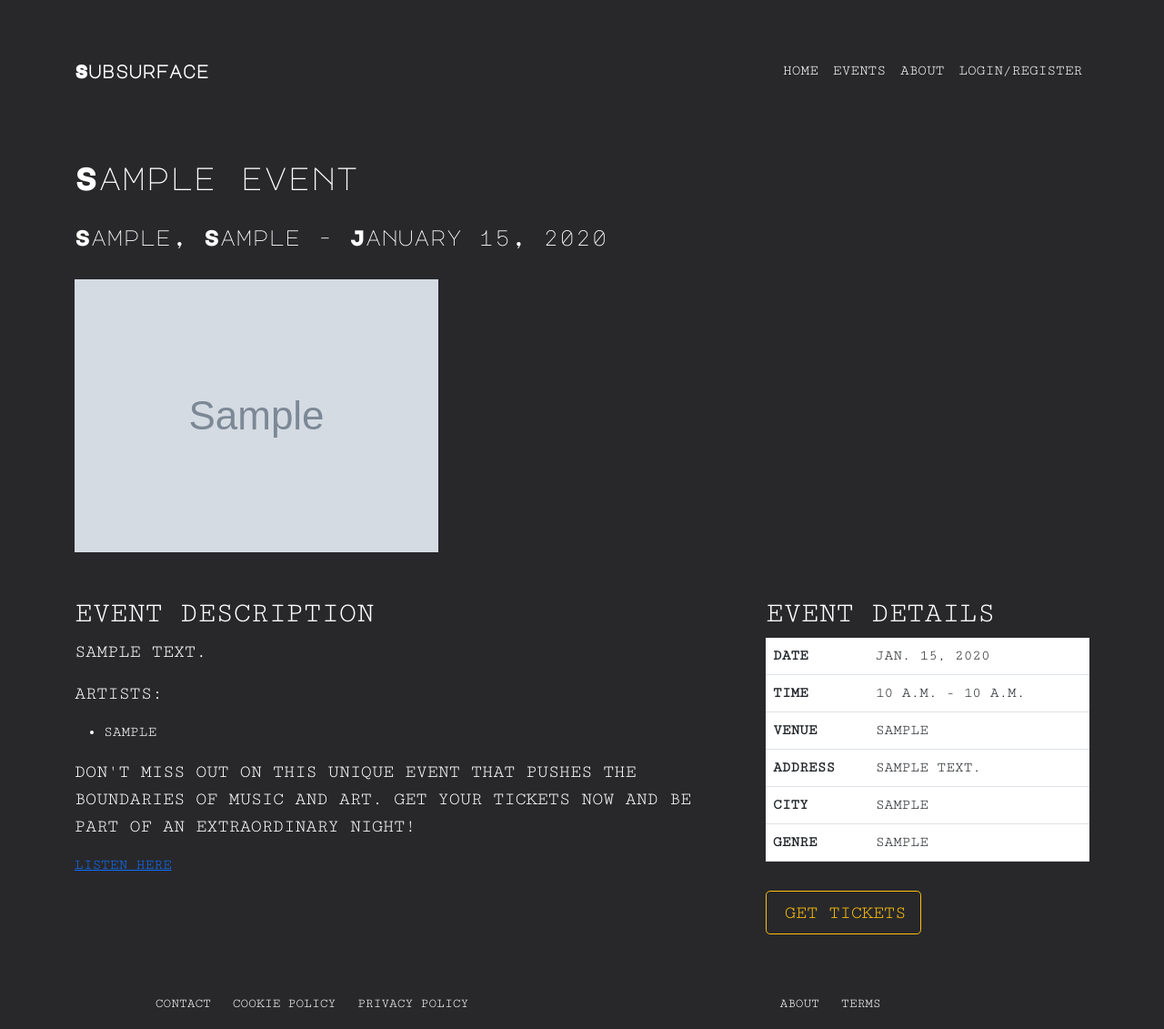
After one commit to parduckids/milestone-project-four, a Django app: page /event/1/ in a window 1280 px wide. The commit adds this page. Shown: the whole page at 91% size. Run offline with Django 5.2, Linux system fonts and the light colour scheme; tables that the repository leaves empty hold one stand-in row (values such as "Sample post"); grey boxes marked "Sample" are stand-in pictures.

Commit message:
feat: add event detail page that uses real data

```diff
--- /dev/null
+++ b/event/templates/event/event_detail.html
@@ -0,0 +1,76 @@
+<!-- templates/event_detail.html -->
+{% extends 'base.html' %}
+
+{% block extra_title %}
+{{ event.event_name }}
+{% endblock %}
+
+{% block content %}
+<!-- Page Content -->
+<div class="container mt-5 sexy-font">
+    <h1>{{ event.event_name }}</h1>
+    <h4 class="">{{ event.organiser }}, {{ event.city }} - {{ event.formatted_date }}</h4>
+</div>
+
+<!-- event image -->
+<div class="container mt-4">
+    <div class="row">
+        <div class="col-12">
+            <img src="{{ event.event_image }}" class="img-fluid" alt="Event Image">
+        </div>
+    </div>
+</div>
+
+<!-- event details -->
+<div class="container mt-5">
+    <div class="row">
+        <div class="col-md-8">
+            <h2>Event Description</h2>
+            <p>{{ event.event_description }}</p>
+            <p>Artists:</p>
+
+            <ul>
+                {% for artist in artist_list %}
+                <li>{{ artist }}</li>
+                {% endfor %}
+            </ul>
+            <p>Don't miss out on this unique event that pushes the boundaries of music and art. Get your tickets now and
+                be part of an extraordinary night!</p>
+            <a href="{{ event.music }}" target="_blank">Listen here</a>
+        </div>
+        <div class="col-md-4">
+            <h2>Event Details</h2>
+            <table class="table">
+                <tr>
+                    <th scope="row">Date</th>
+                    <td>{{ event.date }}</td>
+                </tr>
+                <tr>
+                    <th scope="row">Time</th>
+                    <td>{{ event.start_time }} - {{ event.end_time }}</td>
+                </tr>
+                <tr>
+                    <th scope="row">Venue</th>
+                    <td>{{ event.organiser }}</td>
+                </tr>
+                <tr>
+                    <th scope="row">Address</th>
+                    <td>{{ event.address }}</td>
+                </tr>
+                <tr>
+                    <th scope="row">City</th>
+                    <td>{{ event.city }}</td>
+                </tr>
+                <tr>
+                    <th scope="row">Genre</th>
+                    <td>{{ event.genre }}</td>
+                </tr>
+            </table>
+
+            <a href="#" class="btn btn-outline-warning btn-lg btn-block mt-3">
+                <span class="bi bi-ticket-fill me-1"></span> Get Tickets
+            </a>
+        </div>
+    </div>
+</div>
+{% endblock %}
--- a/event/templates/event/events.html
+++ b/event/templates/event/events.html
@@ -59,11 +59,11 @@
                     <a href="#" class="badge bg-dark text-decoration-none mb-2">{{ event.genre }}</a>
                     <p class="card-text mb-1">{{ event.organiser }}</p>
                 </div>
-                <h5 class="card-title">{{ event.event_name }}</h5>
+                <h5 class="card-title">{{ event.event_name }} {{ event.event_id }}</h5>
                 <a href="#" class="btn btn-outline-warning btn-sm mt-2">
                     <span class="bi bi-ticket-fill me-1"></span> Get Tickets
                 </a>
-                <a href="#" class="btn btn-outline-warning btn-sm mt-2">
+                <a href="{% url 'event_detail' event.event_id %}" class="btn btn-outline-warning btn-sm mt-2">
                     <span class="bi bi-calendar-event me-1"></span> Tell me more
                 </a>
             </div>
--- a/event/urls.py
+++ b/event/urls.py
@@ -2,8 +2,11 @@
 from django.contrib import admin
 from django.urls import path
 from .import views
+
+
 urlpatterns = [
     path('', views.index, name='index'),
     path('events', views.events, name='events'),
+    path('event/<int:event_id>/', views.event_detail, name='event_detail'),
     path('create-event', views.create_event, name='create')
 ]
--- a/event/views.py
+++ b/event/views.py
@@ -1,8 +1,7 @@
-from django.shortcuts import render, redirect
+from django.shortcuts import render, redirect, get_object_or_404
 from .forms import EventForm
 from .models import Event
 
-# Create your views here.
 
 def index (request):
     """ A view to return the index page """
@@ -14,13 +13,26 @@ def events (request):
     return render(request, 'event/events.html', {'events': events})
 
 def create_event(request):
+    """ A view to return the create event page """
+    # todo: only allow this to the admin user
     if request.method == "POST":
         form = EventForm(request.POST, request.FILES)
         if form.is_valid():
             form.save()
             return redirect('events')
         else:
-            print(form.errors)  # Print form errors if form is not valid
+            print(form.errors)
     else:
         form = EventForm()
     return render(request, 'event/create_event.html', {'form': form})
+
+
+def event_detail(request, event_id):
+    """ A view to return the event detail pages """
+    event = get_object_or_404(Event, event_id=event_id)
+    artist_list = event.artists.split(',')
+    context = {
+        'event': event,
+        'artist_list': artist_list,
+    }
+    return render(request, 'event/event_detail.html', context)
--- a/static/css/base.css
+++ b/static/css/base.css
@@ -32,7 +32,15 @@ h1 {
     font-weight: bold;
     color: #fff !important;
 }
-
+.navbar-toggler{
+    background-color: white !important;
+}
+.navbar-toggler:hover{
+    filter: brightness(90%);
+}
+.navbar-toggler:focus{
+    box-shadow: 0 0 0 0 !important;
+}
 .nav-link {
     color: #fff !important;
     transition: color 0.3s ease;
@@ -124,6 +132,10 @@ body {
     flex: 1;
 }
 
+.table{
+    background-color: white !important;
+}
+
 /* Footer */
 footer {
     background-color: rgba(0, 0, 0, 0.6);
```
Also changed, not shown: event/templates/event/create_event.html (+21 -21 lines).
